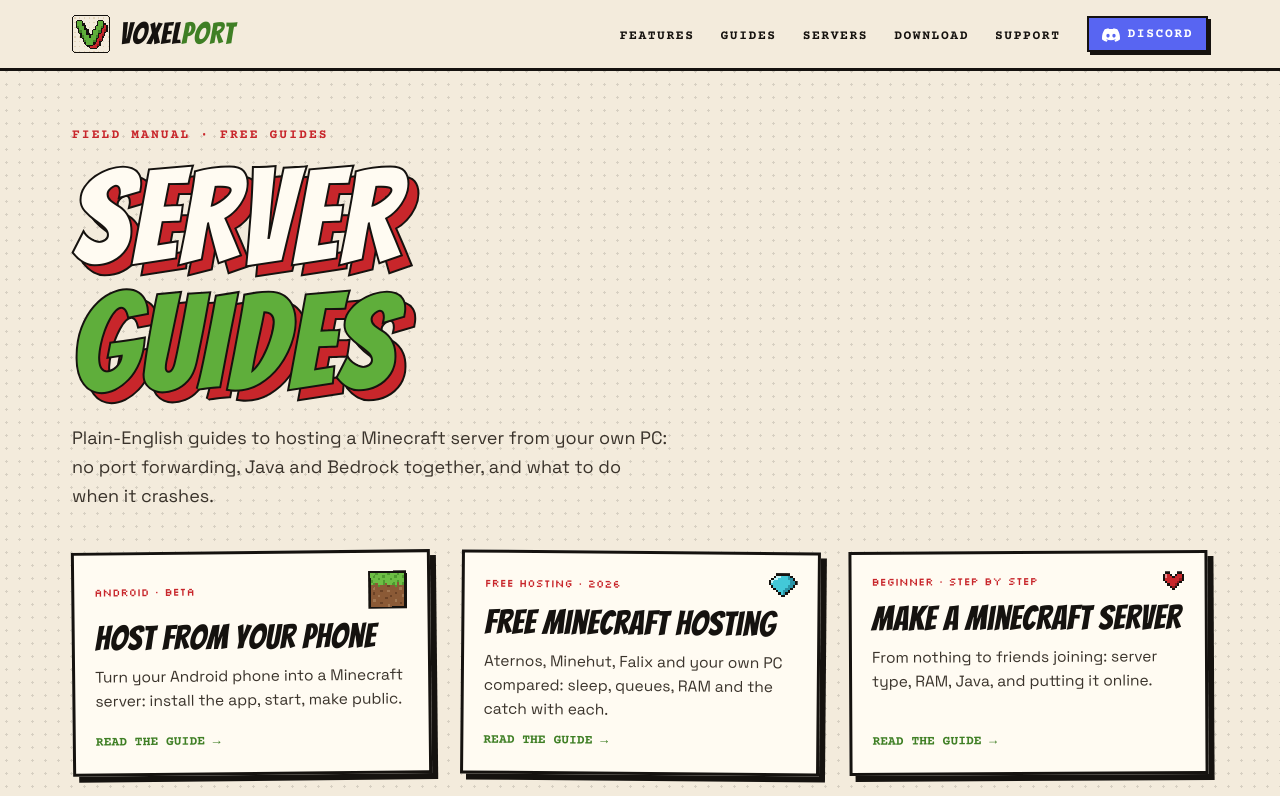
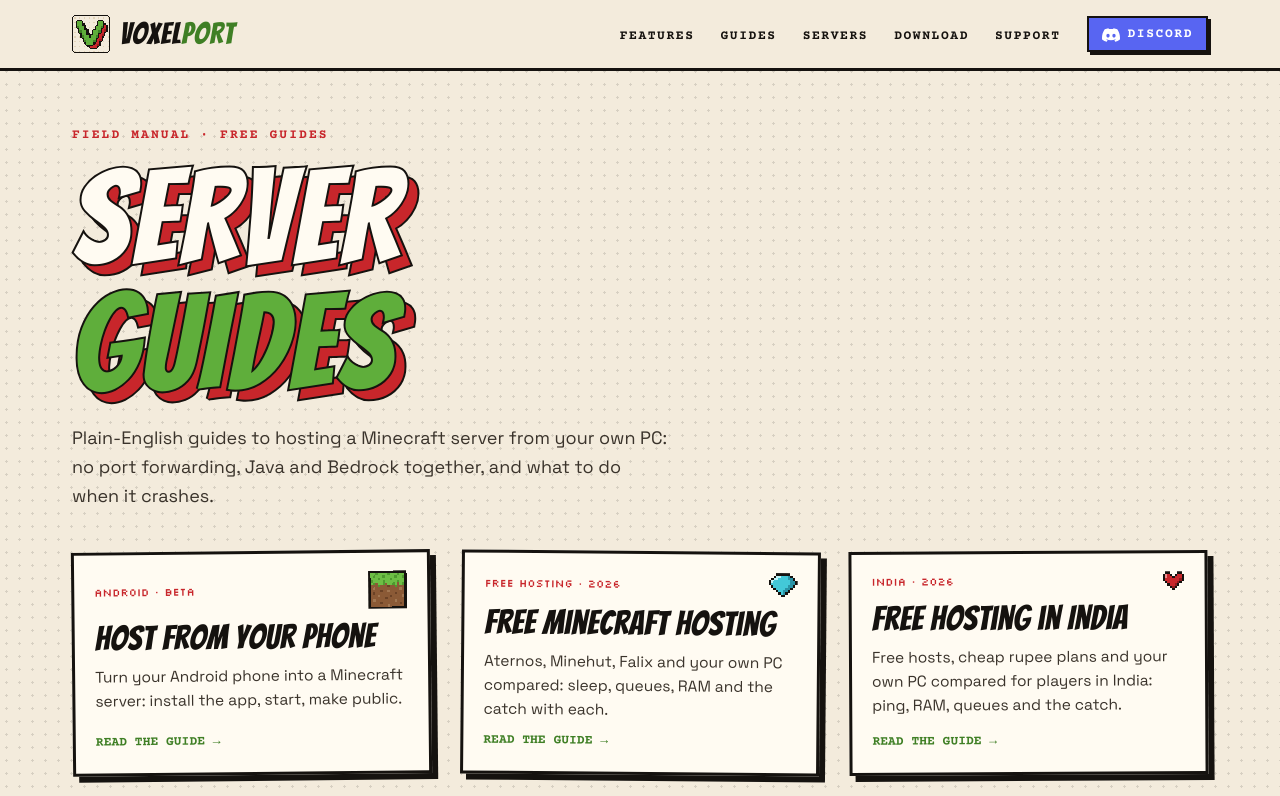
Before and after one commit to VOXELPORT/website, a React (Vite) app: page /guides in a window 1280 px wide. Shown: the top 796 px of the page. Built offline with nearby package versions, Linux system fonts and the light colour scheme.

Commit message:
SEO: a guide for free Minecraft hosting in India, India and Jio/Airtel in the home title and description, link from the free-hosting guide

```diff
--- a/src/guides.js
+++ b/src/guides.js
@@ -3,7 +3,7 @@
 // engines see the full text. `html` is trusted, hand-written markup: <h2 id>,
 // <p>, <ul>/<ol>, <table>, <code>, <div class="tip">, and site links.
 
-export const GUIDES_UPDATED = '2026-10-14';
+export const GUIDES_UPDATED = '2026-10-19';
 
 const STORE = 'https://apps.microsoft.com/detail/9NGRX9CFNBD6';
 
@@ -127,6 +127,8 @@ export const GUIDES = [
   <li><b>You want it online 24/7 without a PC:</b> that needs paid hosting; no free option does this well.</li>
 </ul>
 
+<div class="tip">Playing from India? See <a href="/guides/free-minecraft-hosting-india">free Minecraft hosting in India</a> for ping, UPI-friendly paid options and Jio/Airtel notes.</div>
+
 <h2 id="how">How free hosting on your own PC works</h2>
 <p>Normally, hosting at home means port forwarding, which doesn’t work on many connections (Jio, Airtel and most mobile data use CGNAT). VoxelPort avoids it: the app connects <i>out</i> to a VoxelPort relay, the relay gives your server a public address, and players join that address. Nothing on your router changes, and your home IP stays private.</p>
 <p>VoxelPort’s relay is in India, so friends in India get low ping. You can claim a free address like <code>yourname.voxelport.in</code> that friends join without a port number.</p>
@@ -143,6 +145,65 @@ ${GET_APP}
 
 <h2 id="catch">The catch</h2>
 <p>Your PC has to be on while people play, and it uses your internet: each player needs roughly 0.1–0.5 Mbps of upload. Most home connections handle a group of friends easily. If that doesn’t suit your group, a free cloud host is the better choice, and that’s fine.</p>`,
+  },
+
+  // ─────────────────────────────────────────────────────────────────
+  {
+    slug: 'free-minecraft-hosting-india',
+    title: 'Free Minecraft Server Hosting in India (2026): Free Hosts vs Your Own PC',
+    short: 'Free hosting in India',
+    description: 'Free Minecraft hosting in India compared: ad-supported free hosts, cheap rupee plans, and hosting on your own PC with no port forwarding. Ping, RAM, queues, and what works on Jio and Airtel.',
+    kicker: 'India · 2026',
+    blurb: 'Free hosts, cheap rupee plans and your own PC compared for players in India: ping, RAM, queues and the catch.',
+    faq: [
+      { q: 'Is there really free Minecraft hosting in India?', a: 'Yes, two kinds. Ad-supported free hosts run the server for you with limits: small RAM, few player slots, ads, and sleeping or queues. Or you host on your own PC for free with VoxelPort: no sleep, no queue and as much RAM as your PC can spare, but the PC has to stay on while people play.' },
+      { q: 'Which free Minecraft host is best in India?', a: 'It depends on what you have. If someone in your group has a PC that can stay on, hosting on it with VoxelPort is free and has no limits from a host. If nobody does, pick a free host with an Indian server location for lower ping, and expect the usual free-plan limits.' },
+      { q: 'Will it work on Jio Fiber, AirFiber or Airtel?', a: 'Yes. Most Jio and Airtel connections use CGNAT, so port forwarding does not work. VoxelPort needs no port forwarding: the app connects out to a relay in India that gives your server a public address.' },
+      { q: 'Do I need a credit card, UPI or a GST number?', a: 'Not for VoxelPort. It is free with no account and no payment. Some paid hosts bill in USD or ask for business details; many Indian hosts accept UPI. That only matters if you choose a paid plan.' },
+      { q: 'Can I host a Minecraft server from my phone in India?', a: 'Yes, there is an Android beta of VoxelPort that runs a Java server on the phone. Use Wi-Fi and a charger; mobile data works but is the weakest way to host.' },
+    ],
+    html: `
+<p>If you search for free Minecraft hosting in India you will find a lot of hosts, and almost all of them run your server on their machines with limits. There is also a free option that the lists usually skip: <b>host on your own PC</b> and use a relay to put it online. Here is how the choices compare for players in India.</p>
+
+<h2 id="options">The ways to get a free or cheap server in India</h2>
+<ul>
+  <li><b>An ad-supported free host.</b> They run the server for you at no cost, usually with small RAM, a few player slots, ads, and a server that sleeps when empty or a queue at busy times. Some now have Indian server locations, which helps the ping but not the limits.</li>
+  <li><b>Your own PC with VoxelPort.</b> Free, no sleep, no queue, no ads, and the RAM is whatever your PC can spare. It needs to stay on while people play.</li>
+  <li><b>A cheap Indian paid host.</b> Many start from a few tens to a couple of hundred rupees a month and accept UPI. Prices and plans change, so check each host’s site. You get 24/7 uptime without keeping a PC on.</li>
+  <li><b>Your Android phone.</b> VoxelPort has an Android beta that runs the server on the phone. Good for a small group on Wi-Fi.</li>
+</ul>
+
+<h2 id="compare">Free host or your own PC?</h2>
+<table>
+  <thead><tr><th></th><th>Free hosts</th><th>Your own PC (VoxelPort)</th></tr></thead>
+  <tbody>
+    <tr><td>Cost</td><td>Free, with ads</td><td><b>Free, no ads, no account</b></td></tr>
+    <tr><td>Sleeps when empty</td><td>Usually</td><td><b>No</b></td></tr>
+    <tr><td>Queue to start</td><td>At busy times</td><td><b>No</b></td></tr>
+    <tr><td>RAM</td><td>Small, set by the host</td><td><b>What your PC can spare (6–8 GB on a 16 GB PC)</b></td></tr>
+    <tr><td>Ping from India</td><td>Depends on the host’s location</td><td><b>Relay is in India</b></td></tr>
+    <tr><td>Mods and plugins</td><td>Limited on free plans</td><td><b>Any: Paper, Fabric, modpacks</b></td></tr>
+    <tr><td>Works on Jio and Airtel</td><td>Yes (they host it)</td><td><b>Yes, no port forwarding needed</b></td></tr>
+    <tr><td>Online while your PC is off</td><td>Yes</td><td>No</td></tr>
+  </tbody>
+</table>
+<p><small>Free plans change often, so check each host for its current limits. VoxelPort figures are for your own hardware and internet.</small></p>
+
+<h2 id="why">Why this matters on Jio and Airtel</h2>
+<p>Hosting at home normally means port forwarding. On most Jio Fiber, AirFiber, Airtel and mobile connections that is impossible, because they share one public IP between many customers (CGNAT). VoxelPort avoids it: the app connects <i>out</i> to a VoxelPort relay, the relay gives your server a public address like <code>play.voxelport.in:26137</code>, and friends join that. Nothing on your router changes and your home IP stays private. More detail: <a href="/guides/host-minecraft-server-jio-airtel">hosting on Jio or Airtel</a>.</p>
+
+<h2 id="steps">Set up a free server on your PC</h2>
+${GET_APP}
+<ol>
+  <li>Click <b>+ Add Server</b>. Pick a template or choose Vanilla, Paper or Fabric and a version.</li>
+  <li>Choose how much RAM to give it (2 to 4 GB is a good start on an 8 GB PC), agree to the EULA, and click <b>Install &amp; start</b>. VoxelPort downloads the right Java for you.</li>
+  <li>Click <b>Make public</b> and copy the address.</li>
+  <li>Share it. Friends add it under <b>Multiplayer → Add Server</b>. Turn on <b>Bedrock players</b> in Settings so phone and console players can join too.</li>
+</ol>
+<div class="tip">Coming from Aternos or another host? Download your world there and drop it into the new server’s folder as <code>world</code>. See <a href="/guides/aternos-alternative-no-queue#move-world">moving a world from Aternos</a>. Prefer Hindi? <a href="/guides/minecraft-server-kaise-banaye">Minecraft server kaise banaye</a>.</div>
+
+<h2 id="catch">The honest catch</h2>
+<p>Your PC has to be on while people play, and it uses your internet: each player needs roughly 0.1–0.5 Mbps of upload, which most home connections handle easily for a group of friends. VoxelPort’s relay is one server in India, run by a student, so there is no uptime guarantee. If you need a server that is online 24/7 with nobody’s PC on, a paid host is the right choice, and cheap Indian ones accept UPI.</p>`,
   },
 
   // ───────────────────────────────────────────────────────────────────────────
--- a/src/seo.js
+++ b/src/seo.js
@@ -11,8 +11,8 @@ export const STORE_URL = 'https://apps.microsoft.com/detail/9NGRX9CFNBD6';
 export const PAGES = {
   home: {
     path: '/',
-    title: 'VoxelPort: Free Minecraft Server Hosting, No Port Forwarding',
-    description: 'Free Minecraft server hosting from your PC or Android phone: no sleep, no queue, no RAM cap, no port forwarding. Friends join in seconds, Java + Bedrock crossplay. Free & open source.',
+    title: 'VoxelPort: Free Minecraft Server Hosting in India, No Port Forwarding',
+    description: 'Free Minecraft server hosting from your PC or Android phone: no sleep, no queue, no RAM cap, no port forwarding. Works on Jio and Airtel. Java + Bedrock crossplay. Free & open source.',
     heading: 'Host a Minecraft server from your PC or Android phone — no port forwarding',
     summary: [
       'VoxelPort is a free, open-source app for Windows, Linux and Android. It creates or imports a Minecraft: Java Edition server, installs the right Java for you, and puts it online through the VoxelPort relay — your router stays shut and your home IP stays private.',
```
